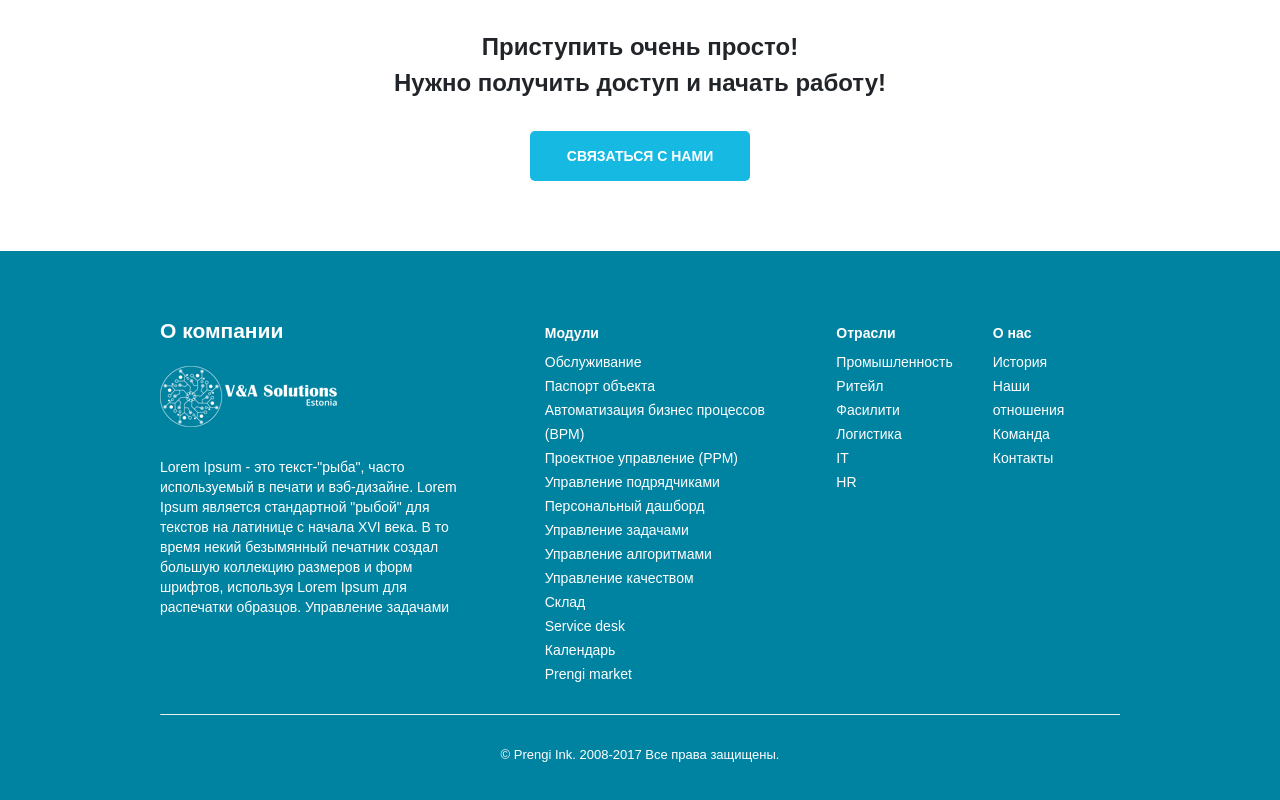
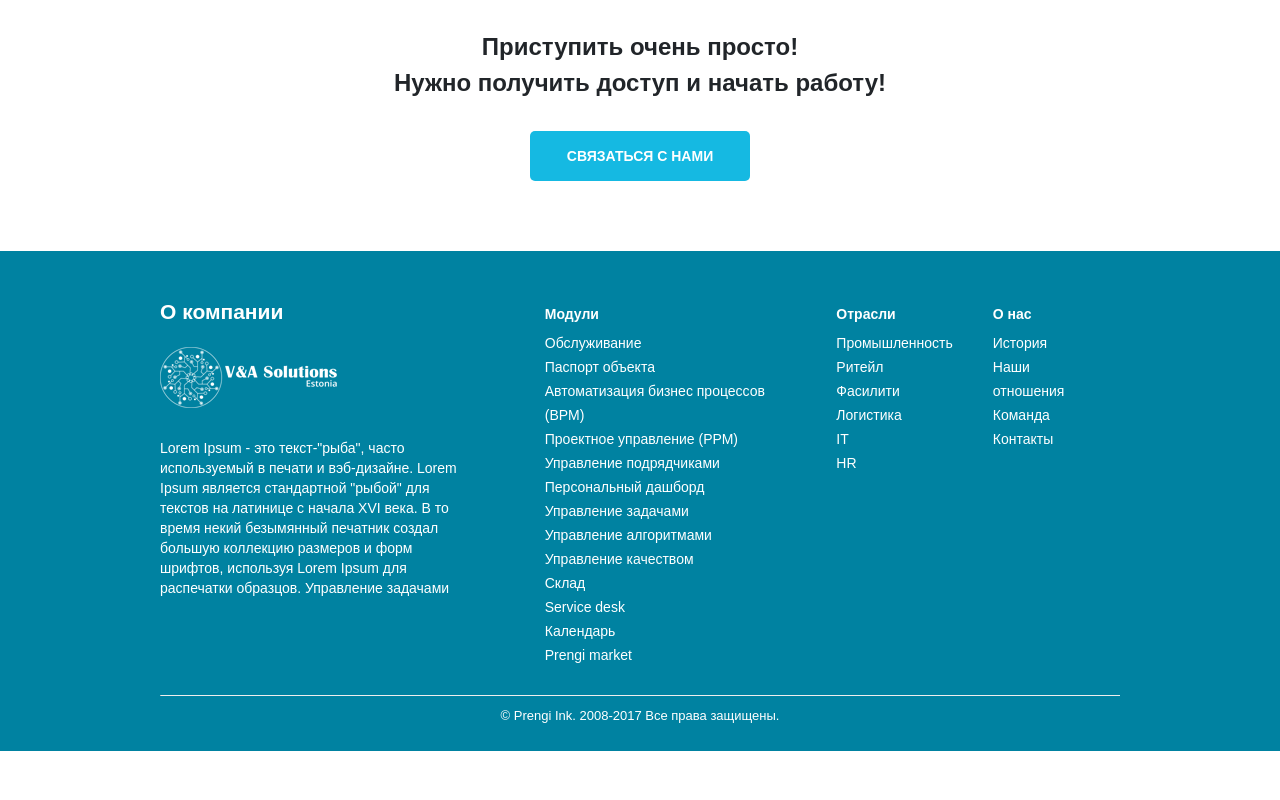
Before and after one commit to talehqarayev/prengi, a website: page src/index.html in a window 1280 px wide. Shown: the part 4302-5102 px from the top of the page. After the commit the page ends 5053 px from the top, so only its background shows below. Drawn offline with nearby package versions, Linux system fonts and the light colour scheme.

Commit message:
some fixing

```diff
--- a/src/sass/blocks/_footer.sass
+++ b/src/sass/blocks/_footer.sass
@@ -1,7 +1,7 @@
 .footer
     min-height: 500px
     background-color: #0082a1
-    padding: 70px 0 35px 0
+    padding: 50px 0 25px 0
     display: flex
     justify-content: space-between
     align-items: center
@@ -38,7 +38,7 @@
         text-align: center
         color: white
         font-size: 13px
-        margin-top: 30px
+        margin-top: 10px
 
     &_divider
         border-top: 0px
```
Also changed, not shown: dist/css/style.min.css, src/css/style.min.css, src/index.html (line endings or trailing spaces).
